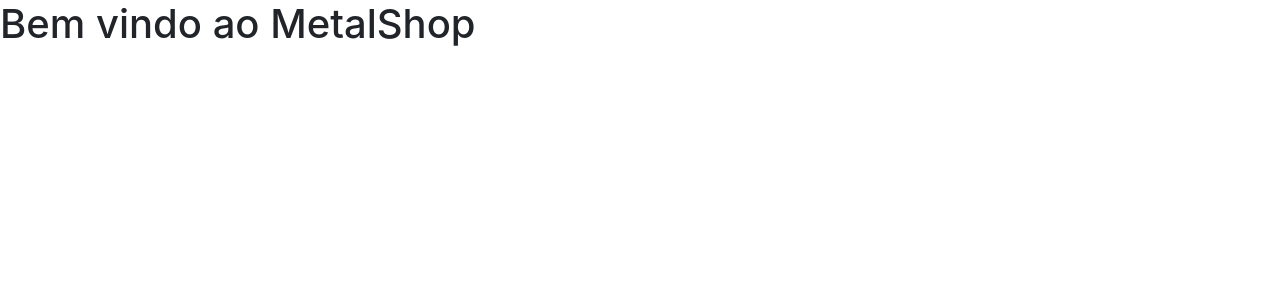
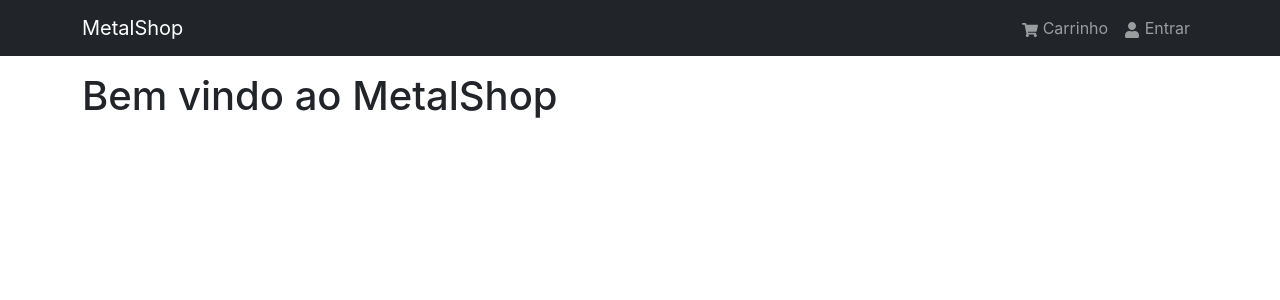
Before and after one commit to tskxz/MetalShop, a React (Create React App) app in the folder frontend/: page / in a window 1280 px wide. Shown: the top 300 px of the page. Built offline with nearby package versions, Linux system fonts and the light colour scheme.

Commit message:
Update App.js
incluir componente header

```diff
--- a/frontend/src/App.js
+++ b/frontend/src/App.js
@@ -1,8 +1,17 @@
+import { Container } from "react-bootstrap";
+import Header from "./components/Header";
 import React from 'react'
 
 const App = () => {
   return (
-   <h1>Bem vindo ao MetalShop</h1>
+   <>
+   <Header/>
+   <main className="py-3">
+      <Container>
+        <h1>Bem vindo ao MetalShop</h1>
+      </Container>
+   </main>
+   </>
   )
 }
 
```
